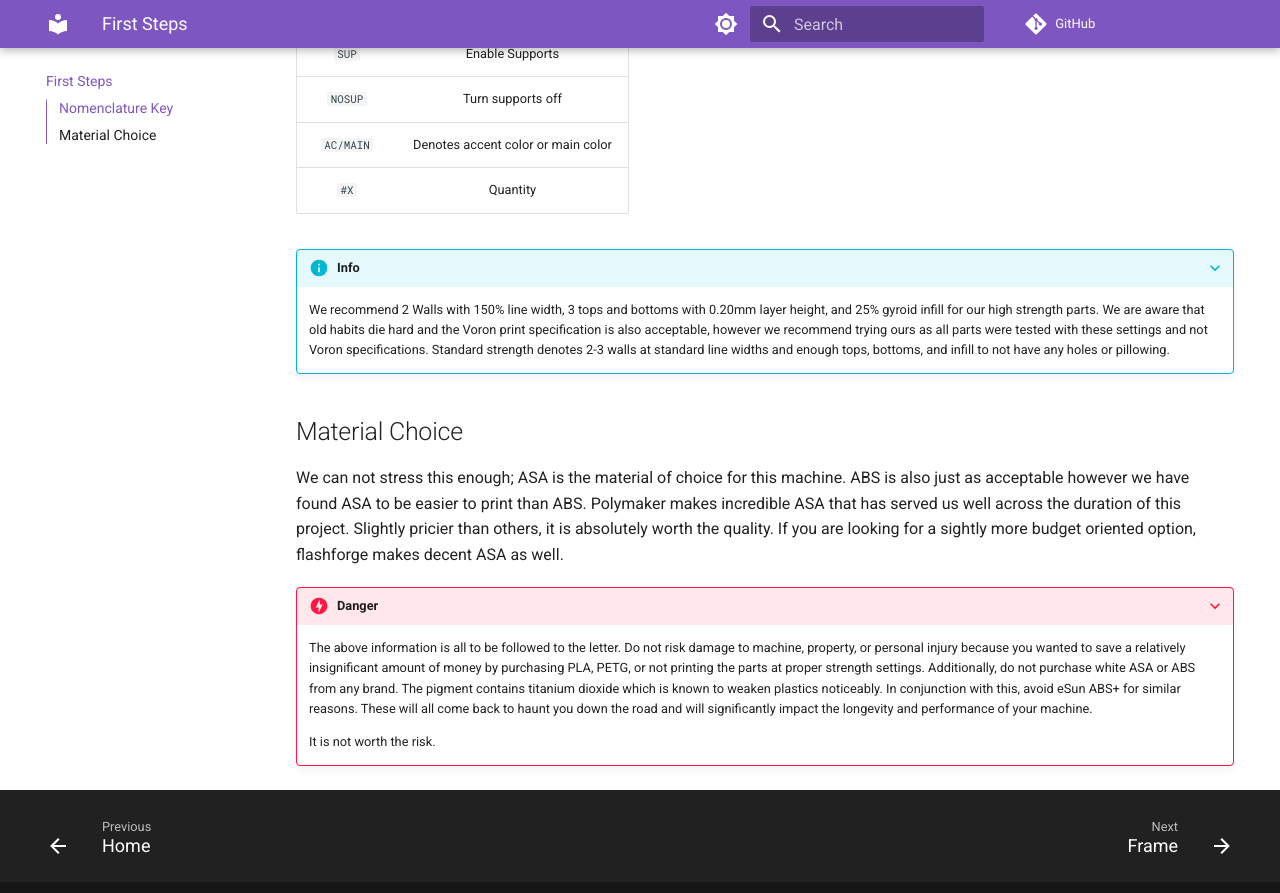
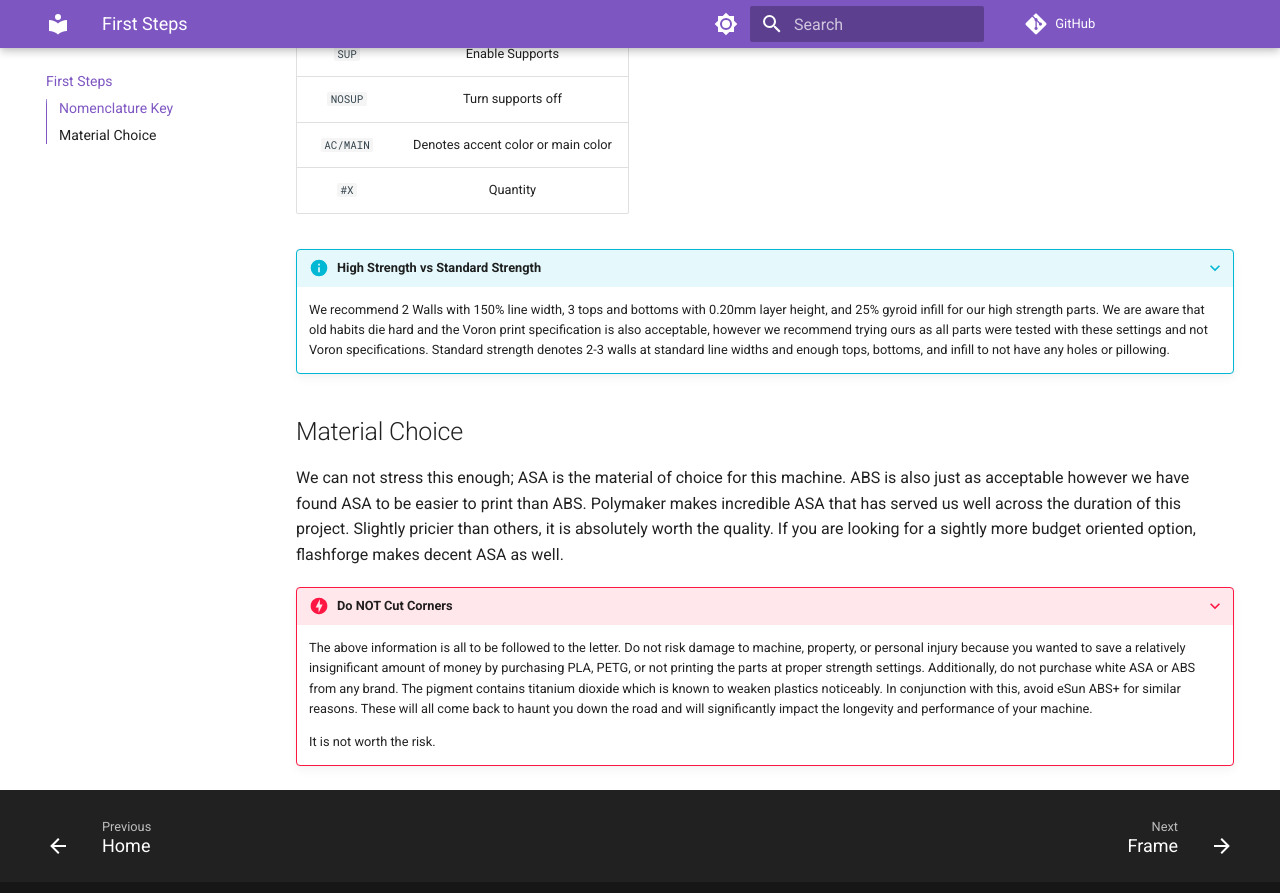
Before and after one commit to VectorForce3D/TV06_XY, an MkDocs documentation site: the page built from docs/about.md, in a window 1280 px wide and 900 px high, scrolled down 501 px. Shown: the top 893 px of the window. Built offline with MkDocs 1.6.1 and Material for MkDocs 9.7.7, drawn with Linux system fonts in a browser that asks for light colours; comment, search, counter and statistics services are not loaded.

Commit message:
Update about.md

```diff
--- a/docs/about.md
+++ b/docs/about.md
@@ -14,7 +14,7 @@ We all know aesthetics are more important than function! Right?
 | `AC/MAIN`   |      Denotes accent color or main color |
 | `#X`        |     Quantity |
 
-???+ info High Strength vs Standard Strength
+???+ info "High Strength vs Standard Strength"
 
     We recommend 2 Walls with 150% line width, 3 tops and bottoms with 0.20mm layer height, and 25% gyroid infill for our high strength parts. We are aware that old habits die hard and the Voron print specification is also acceptable, however we recommend trying ours as all parts were tested with these settings and not Voron specifications. Standard strength denotes 2-3 walls at standard line widths and enough tops, bottoms, and infill to not have any holes or pillowing.
 
@@ -22,7 +22,7 @@ We all know aesthetics are more important than function! Right?
 
 We can not stress this enough; ASA is the material of choice for this machine. ABS is also just as acceptable however we have found ASA to be easier to print than ABS. Polymaker makes incredible ASA that has served us well across the duration of this project. Slightly pricier than others, it is absolutely worth the quality. If you are looking for a sightly more budget oriented option, flashforge makes decent ASA as well.
 
-???+ danger Do not cut corners
+???+ danger "Do NOT Cut Corners"
 
     The above information is all to be followed to the letter. Do not risk damage to machine, property, or personal injury because you wanted to save a relatively insignificant amount of money by purchasing PLA, PETG, or not printing the parts at proper strength settings. Additionally, do not purchase white ASA or ABS from any brand. The pigment contains titanium dioxide which is known to weaken plastics noticeably. In conjunction with this, avoid eSun ABS+ for similar reasons. These will all come back to haunt you down the road and will significantly impact the longevity and performance of your machine.
 
```
